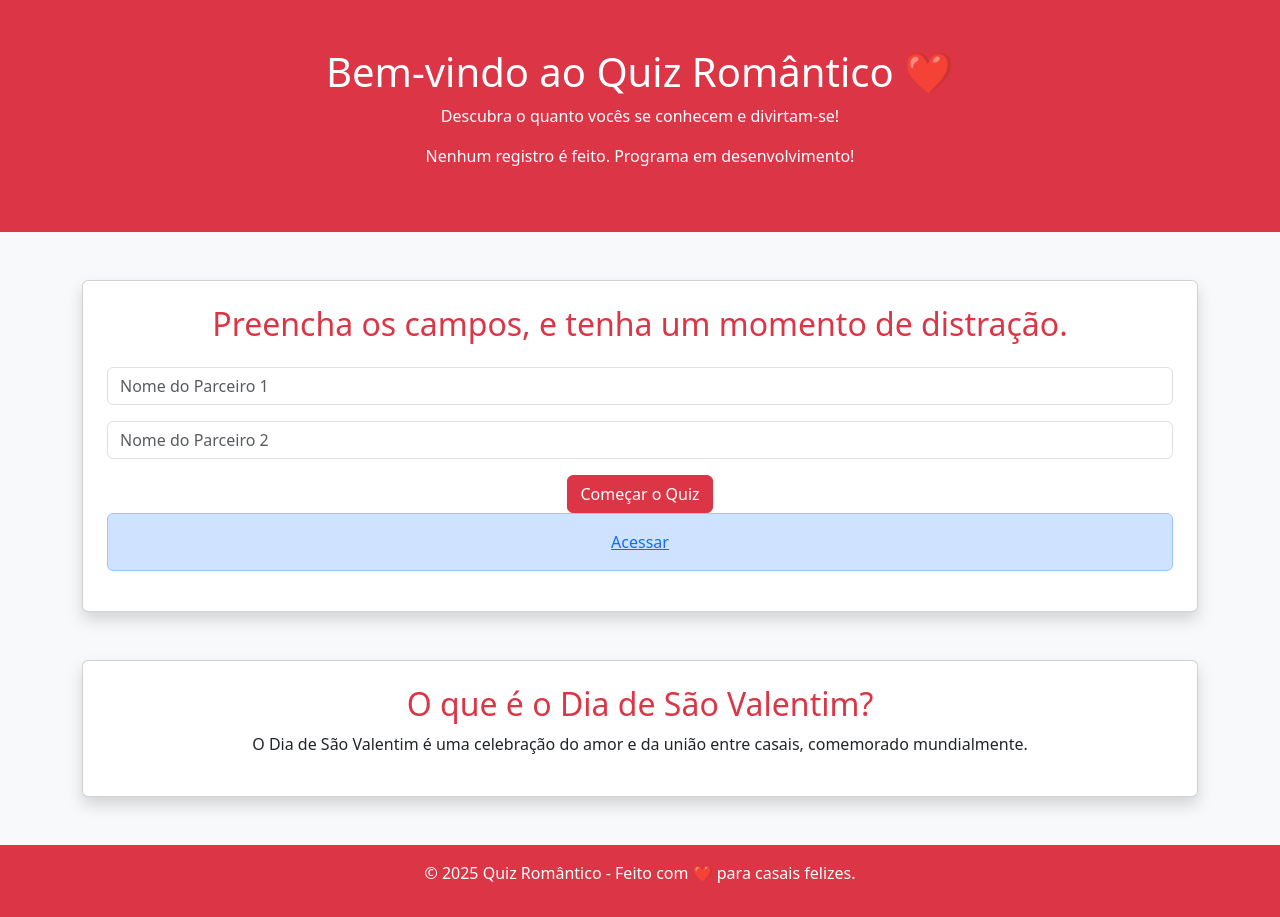
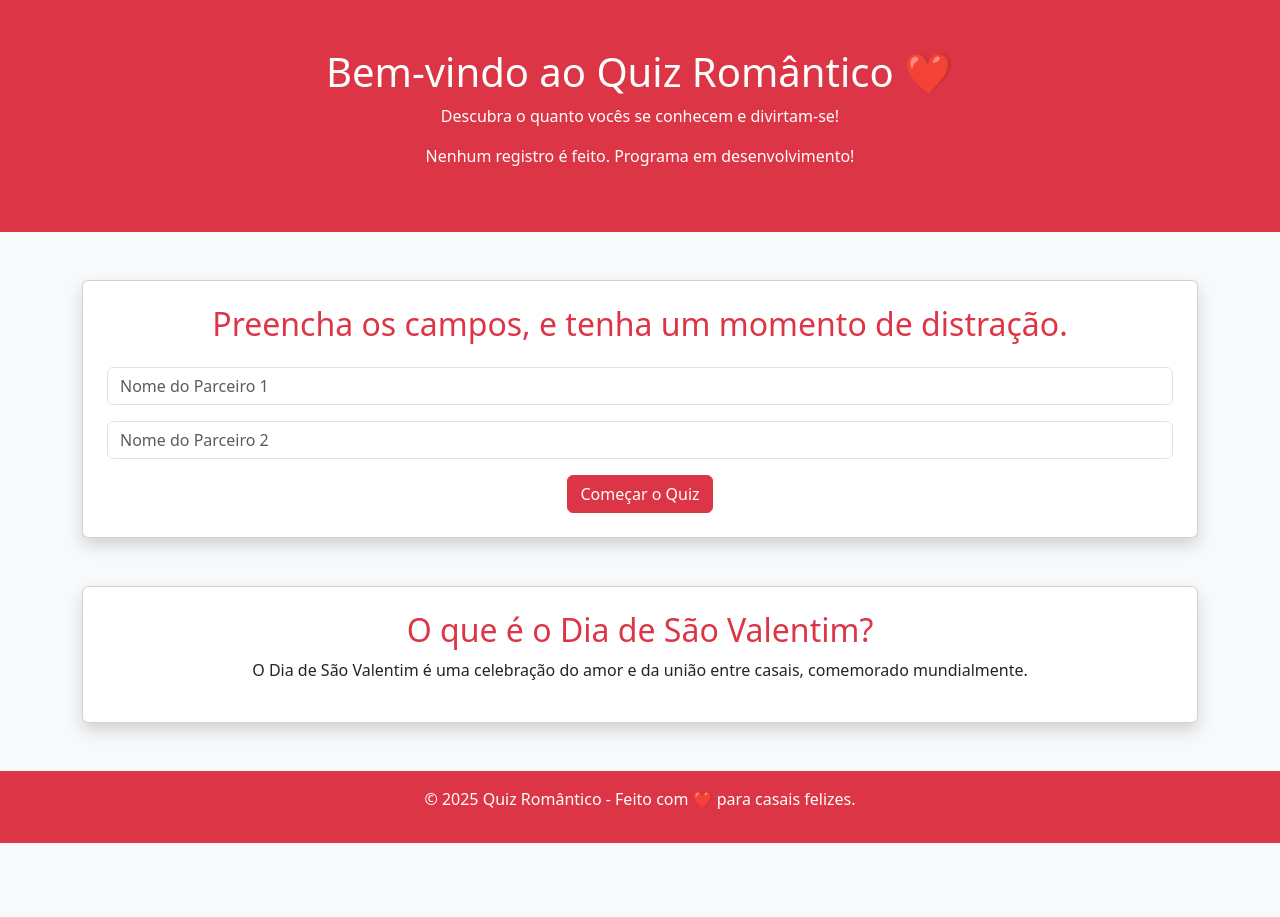
Before and after one commit to Mirror-Software/quiz_romantico, a plain HTML site: page index.html in a window 1280 px wide. After the commit the page ends 843 px from the top, so only its background shows below. Drawn offline with nearby package versions, Linux system fonts and the light colour scheme.

Commit message:
Update index.html

```diff
--- a/index.html
+++ b/index.html
@@ -25,9 +25,6 @@
                 </div>
                 <div class="text-center">
                     <button type="submit" class="btn btn-danger">Começar o Quiz</button>
-                    <div class="alert alert-primary">
-                        <a href="/quiz">Acessar</a>
-                    </div>
                 </div>
             </form>
         </div>
```
